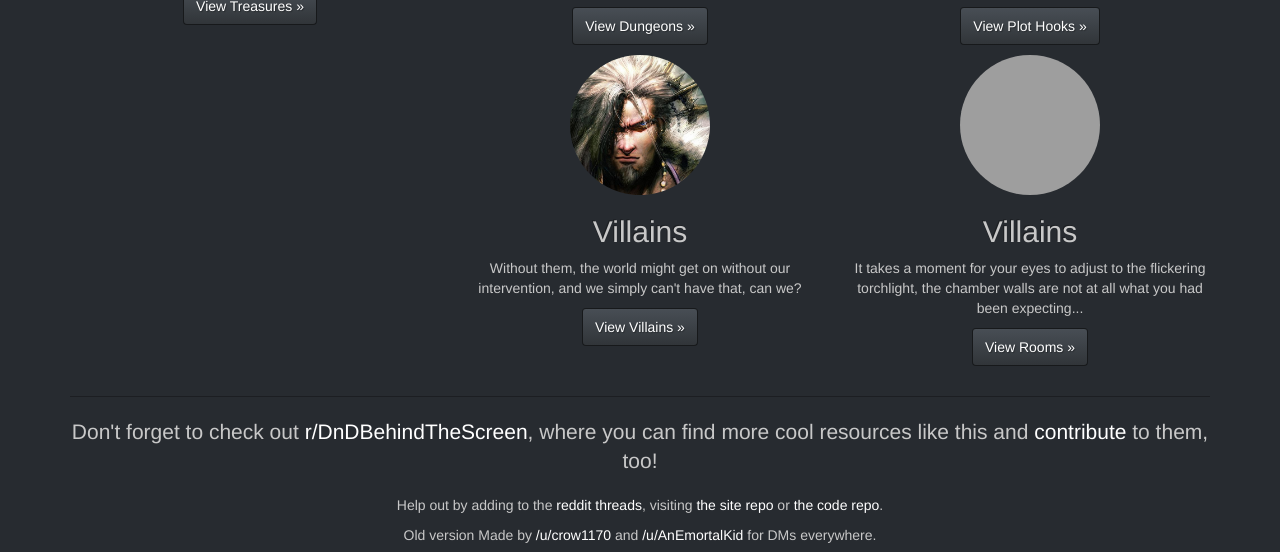
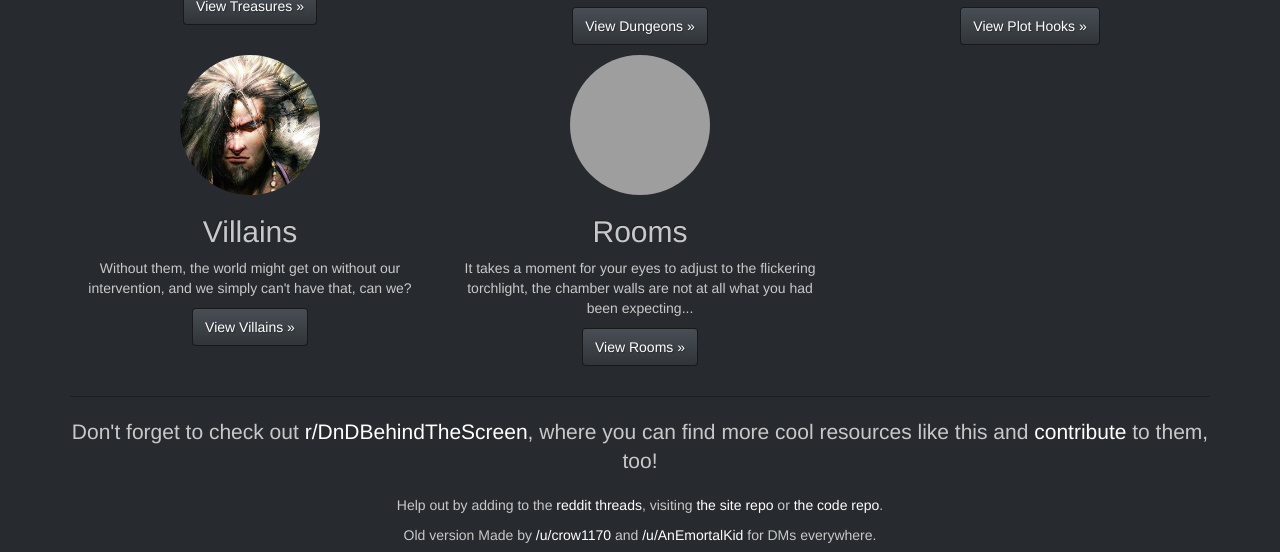
Before and after one commit to AnEmortalKid/anemortalkid.github.io, a plain HTML site: page dnd-index.html in a window 1280 px wide. Shown: the part 762-1314 px from the top of the page. Drawn offline with nearby package versions, Linux system fonts and the light colour scheme; grey boxes are pictures that could not be loaded.

Commit message:
fixing index

```diff
--- a/dnd-index.html
+++ b/dnd-index.html
@@ -52,15 +52,15 @@
           <p>A mysterious man approaches the party and hands them a piece of paper with a seal, "you have the curse now", he says before vanishing away.</p>
           <p><a class="btn btn-default" href="./plothooks/" role="button">View Plot Hooks &raquo;</a></p>
         </div><!-- /.col-lg-4 -->
-		<div class="col-lg-4 col-lg-push-4">
+		<div class="col-lg-4">
           <img class="img-circle" src="assets/images/villains.jpg" alt="Fierce fiend, http://animationdynamics.com/" width="140" height="140">
           <h2>Villains</h2>
           <p>Without them, the world might get on without our intervention, and we simply can't have that, can we?</p>
           <p><a class="btn btn-default" href="./villains/" role="button">View Villains &raquo;</a></p>
         </div><!-- /.col-lg-4 -->
-        <div class="col-lg-4 col-lg-push-4">
+        <div class="col-lg-4">
           <img class="img-circle" src="assets/images/rooms.png" alt="Fhttp://www.paperspencils.com/wp-content/uploads/2013/04/HangingCrown.png" width="140" height="140">
-          <h2>Villains</h2>
+          <h2>Rooms</h2>
           <p>It takes a moment for your eyes to adjust to the flickering torchlight, the chamber walls are not at all what you had been expecting...</p>
           <p><a class="btn btn-default" href="./rooms/" role="button">View Rooms &raquo;</a></p>
         </div><!-- /.col-lg-4 -->
```
